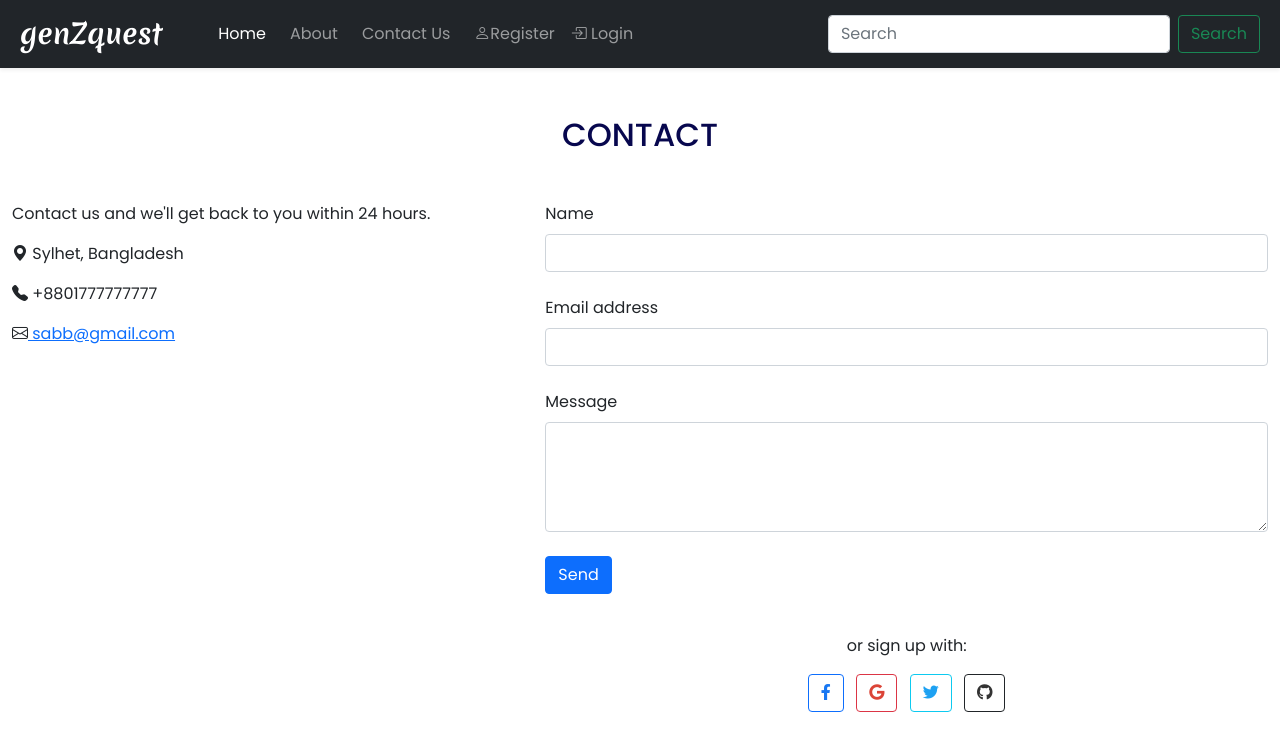
After one commit to Jannatul-Ferdous-Sabrin/genZquest, a PHP site: page /contact.php in a window 1280 px wide. The commit adds this page. Shown: the top 751 px of the page. Run offline with PHP 8.4, Linux system fonts and the light colour scheme.

Commit message:
contact us page added

```diff
--- /dev/null
+++ b/contact.php
@@ -0,0 +1,137 @@
+<!DOCTYPE html>
+<html lang="en">
+<head>
+    <meta charset="UTF-8">
+    <meta name="viewport" content="width=device-width, initial-scale=1.0">
+    <title>Document</title>
+    <link href="https://cdn.jsdelivr.net/npm/bootstrap@5.0.2/dist/css/bootstrap.min.css" rel="stylesheet" integrity="sha384-EVSTQN3/azprG1Anm3QDgpJLIm9Nao0Yz1ztcQTwFspd3yD65VohhpuuCOmLASjC" crossorigin="anonymous">
+    <link rel="preconnect" href="https://fonts.googleapis.com">
+<link rel="preconnect" href="https://fonts.gstatic.com" crossorigin>
+<link href="https://fonts.googleapis.com/css2?family=Merienda:wght@400;700&family=Poppins:wght@400;500;600&display=swap" rel="stylesheet">
+<link href="https://cdn.jsdelivr.net/npm/bootstrap-icons/font/bootstrap-icons.css" rel="stylesheet">
+<link rel="stylesheet" href="https://cdnjs.cloudflare.com/ajax/libs/font-awesome/6.0.0-beta3/css/all.min.css">
+
+<link rel="stylesheet" href="https://cdn.jsdelivr.net/npm/swiper@10/swiper-bundle.min.css">
+<link
+  rel="stylesheet"
+  href="https://cdn.jsdelivr.net/npm/swiper@10/swiper-bundle.min.css"
+/>
+<script src="https://cdn.jsdelivr.net/npm/bootstrap@5.0.2/dist/js/bootstrap.bundle.min.js" integrity="sha384-pzjw5f+uaOVpKGBJgE18a/dz9UqMsu6Jr9GgokpJ7lIbbVYUew+OrCXaRkfjWPM" crossorigin="anonymous"></script>
+
+<link rel="stylesheet" href="style.css" >
+<style>
+ *{
+    font-family: 'Poppins', sans-serif;
+ }
+
+ .h-font{
+    font-family: 'Merienda', cursive;
+ }
+
+
+</style>
+<body>
+
+<nav class="navbar navbar-expand-lg navbar-dark bg-dark px-lg-2 shadow-sm sticky-top">
+  <div class="container-fluid">
+    <a class="navbar-brand me-5 fw-bold fs-3 h-font" href="index.php">genZquest</a>
+    <button class="navbar-toggler" type="button" data-bs-toggle="collapse" data-bs-target="#navbarSupportedContent" aria-controls="navbarSupportedContent" aria-expanded="false" aria-label="Toggle navigation">
+      <span class="navbar-toggler-icon"></span>
+    </button>
+    <div class="collapse navbar-collapse" id="navbarSupportedContent">
+      <ul class="navbar-nav me-auto mb-2 mb-lg-0">
+        <li class="nav-item">
+          <a class="nav-link active me-2" aria-current="page" href="index.php">Home</a>
+        </li>
+
+         <li class="nav-item">
+        <a class="nav-link me-2" href="#about">About</a>
+      </li>
+       <li class="nav-item">
+          <a class="nav-link me-2" href="contact.php">Contact Us</a>
+        </li>
+
+
+        <li class="nav-item">
+          <a class="nav-link" href="./signup.php" > <i class="bi bi-person"></i>Register</a>
+        </li>
+
+         <li class="nav-item">
+    <a class="nav-link" href="./login.php"><i class="bi bi-box-arrow-in-right"></i> Login</a>
+  </li>
+  </ul>
+      <form class="d-flex">
+        <input class="form-control me-2" type="search" placeholder="Search" aria-label="Search">
+        <button class="btn btn-outline-success" type="submit">Search</button>
+      </form>
+    </div>
+  </div>
+</nav>
+<!-- Container (Contact Section) -->
+<div id="contact" class="container-fluid bg-grey">
+    <h2 class="text-center py-5 m-auto" style="color:rgb(7,7, 78);">CONTACT</h2>
+    <div class="row">
+      <div class="col-sm-5">
+        <p>Contact us and we'll get back to you within 24 hours.</p>
+        <p><span class="bi bi-geo-alt-fill"></span> Sylhet, Bangladesh</p>
+
+        <p><span class="bi bi-telephone-fill"></span> +8801777777777</p>
+
+
+        <p><span class="bi bi-envelope"></span><a href="mailto:sabb@gmail.com"> sabb@gmail.com</a></p>
+      </div>
+
+   <div class="col-sm-7 slideanim">
+      <form>
+  <!-- Name input -->
+  <div class="form-outline mb-4">
+  <label class="form-label" for="form4Example1">Name</label>
+    <input type="text" id="form4Example1" class="form-control" />
+
+  </div>
+
+  <!-- Email input -->
+  <div class="form-outline mb-4">
+  <label class="form-label" for="form4Example2">Email address</label>
+    <input type="email" id="form4Example2" class="form-control" />
+
+  </div>
+
+  <!-- Message input -->
+  <div class="form-outline mb-4">
+  <label class="form-label" for="form4Example3">Message</label>
+  <textarea class="form-control" id="form4Example3" rows="4"></textarea>
+
+  </div>
+
+  <!-- Submit button -->
+  <button type="submit" class="btn btn-primary btn-block mb-4">Send </button>
+
+        <div class="text-center py-3">
+                <p>or sign up with:</p>
+                <button type="button" class="btn btn-outline-primary btn-floating mx-1">
+                    <i class="fab fa-facebook-f" style="color: #1877F2;"></i>
+                </button>
+
+                <button type="button" class="btn btn-outline-danger btn-floating mx-1">
+                    <i class="fab fa-google" style="color: #DB4437;"></i>
+                </button>
+
+                <button type="button" class="btn btn-outline-info btn-floating mx-1">
+                    <i class="fab fa-twitter" style="color: #1DA1F2;"></i>
+                </button>
+
+                <button type="button" class="btn btn-outline-dark btn-floating mx-1">
+                    <i class="fab fa-github" style="color: #333;"></i>
+                </button>
+
+            </div>
+</form>
+
+</div>
+
+
+  <script src="https://cdn.jsdelivr.net/npm/bootstrap@5.0.2/dist/js/bootstrap.bundle.min.js" integrity="sha384-MrcW6ZMFYlzcLA8Nl+NtUVF0sA7MsXsP1UyJoMp4YLEuNSfAP+JcXn/tWtIaxVXM" crossorigin="anonymous"></script>
+<script src="https://cdn.jsdelivr.net/npm/swiper@10/swiper-bundle.min.js"></script>
+</body>
+</html>
--- a/index.php
+++ b/index.php
@@ -9,6 +9,9 @@
 
 
     <link href="https://fonts.googleapis.com/css2?family=Merienda:wght@400;700&family=Poppins:wght@400;500;600&display=swap" rel="stylesheet">
+
+    <link href="https://cdn.jsdelivr.net/npm/bootstrap-icons/font/bootstrap-icons.css" rel="stylesheet">
+    <link rel="stylesheet" href="https://cdnjs.cloudflare.com/ajax/libs/font-awesome/6.0.0-beta3/css/all.min.css">
 
     <link rel="stylesheet" href="https://cdn.jsdelivr.net/npm/swiper@10/swiper-bundle.min.css"/>
     <link rel="stylesheet" href="CSS/style.css" >
@@ -52,7 +55,7 @@
         <a class="nav-link me-2" href="#about">About</a>
       </li>
        <li class="nav-item">
-          <a class="nav-link me-2" href="#contact">Contact Us</a>
+          <a class="nav-link me-2" href="contact.php">Contact Us</a>
         </li>
 
 
```
Also changed, not shown: Images/woman.jpg (deleted).
